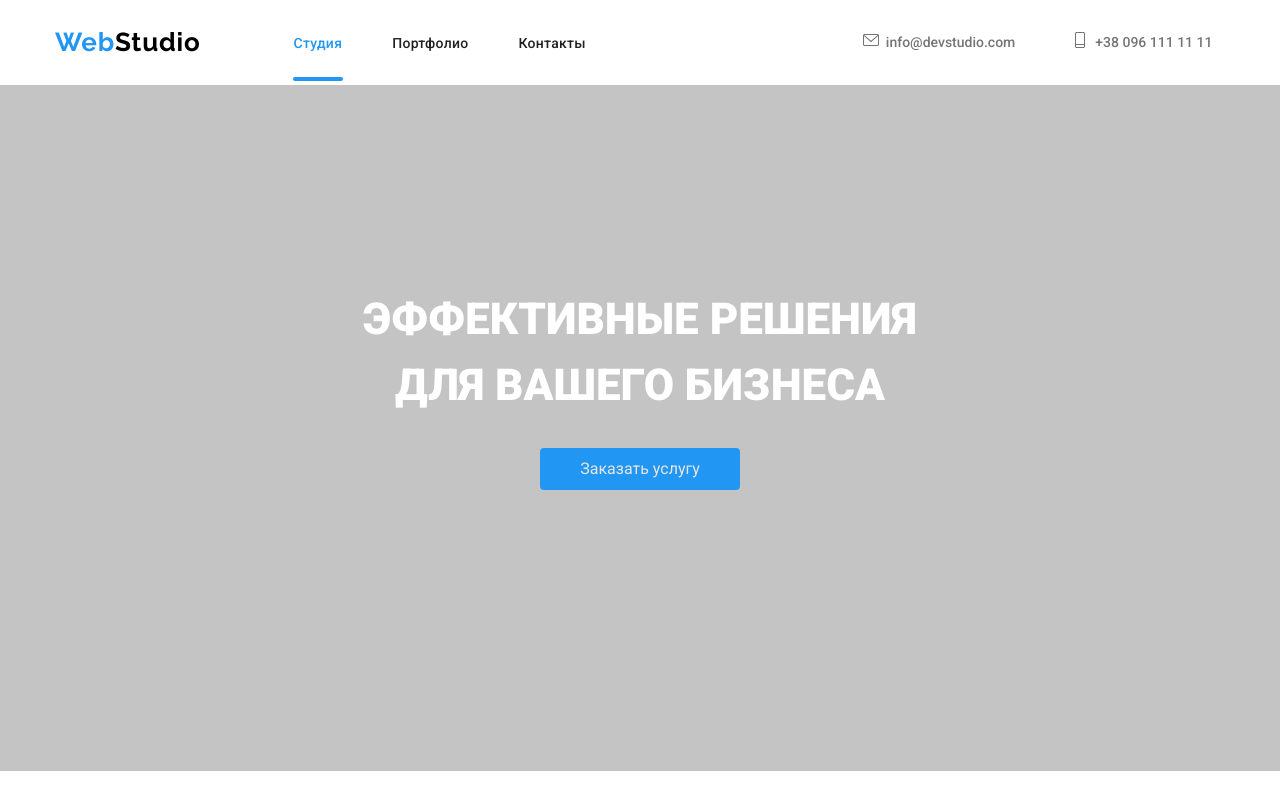
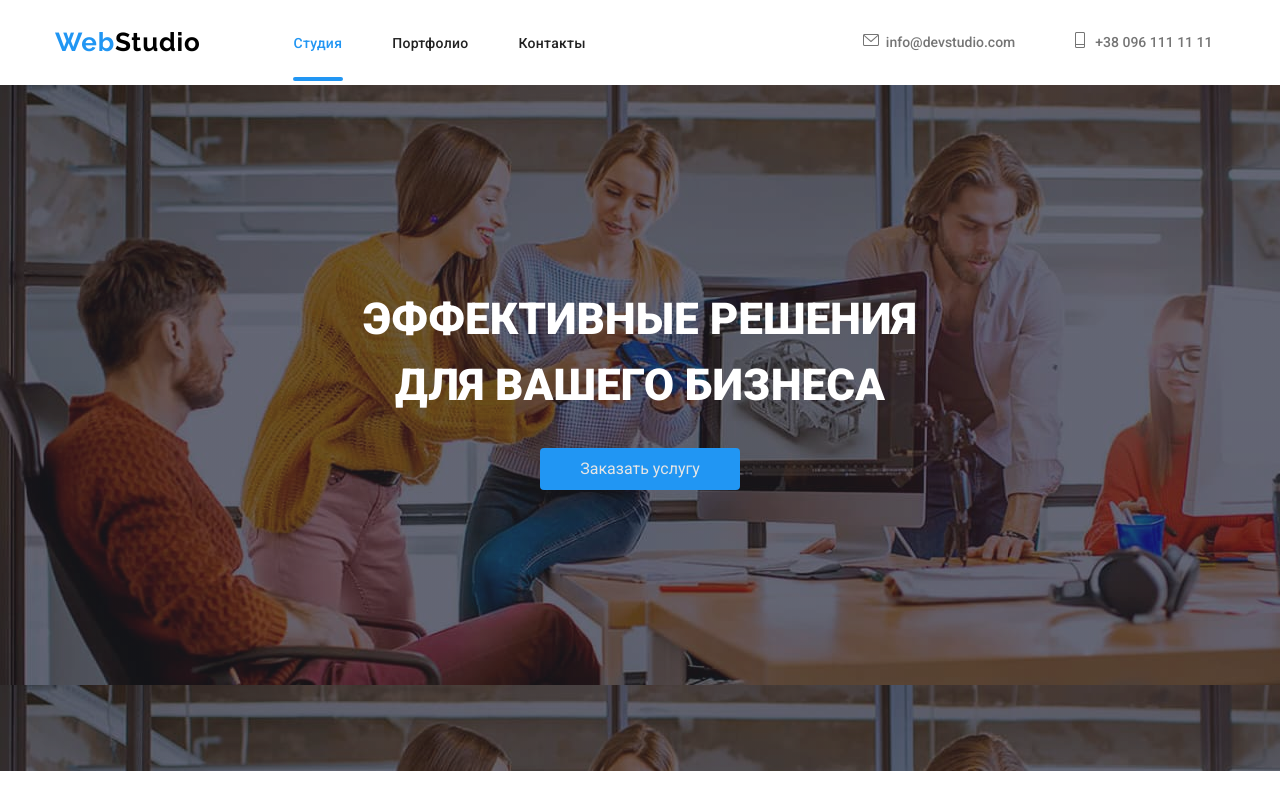
Before and after one commit to IrynaFedorova/goit-markup-hw-07, a plain HTML site: page index.html in a window 1280 px wide. Shown: the top 800 px of the page. Drawn offline with nearby package versions, Linux system fonts and the light colour scheme.

Commit message:
Добавляет правки к герою

```diff
--- a/sass/layout/_hero.scss
+++ b/sass/layout/_hero.scss
@@ -1,6 +1,6 @@
 .hero {
     background-color: #2F303A;
-    /*background-image: url(../../goit-markup-hw-07/images/images-hm4/Img2optim.jpg);*/
+    background-image: url(../images/images-hm4/Img2optim.jpg);
     }
 
     .hero-name{
@@ -28,9 +28,11 @@
     padding-left: 15px;
     padding-top:200px;
     padding-bottom:280px;
-    background-color: #c4c4c4;
+    background-color: #2f303a;
    text-align: center;
-   background-image: url(../../../GitHub/goit-markup-hw-07/images/images-hm4/Img2optim.jpg), linear-gradient( rgba(47, 48, 58, 0.4)), rgba(47, 48, 58, 0.4);
+   background-image: -webkit-gradient(linear,left top, right top, from(rgba(47,48,58,0.4)), to(rgba(47, 48, 58, 0.4))), url("../images/images-hm4/Img2optim.jpg");
+   background-image: linear-gradient(to right, rgba(47,48,58,0.4), rgba(47, 48, 58, 0.4)), url("../images/images-hm4/Img2optim.jpg");
+   /*background-image: url(../../../../GitHub/goit-markup-hw-07/images/images-hm4/Img2optim.jpg), linear-gradient( rgba(47, 48, 58, 0.4)), rgba(47, 48, 58, 0.4);
    background-repeat: no-repeat;
    background-size: cover;
   /*background-attachment: fixed;
```
Also changed, not shown: css/main.css, css/main.min.css, 2 other files.
